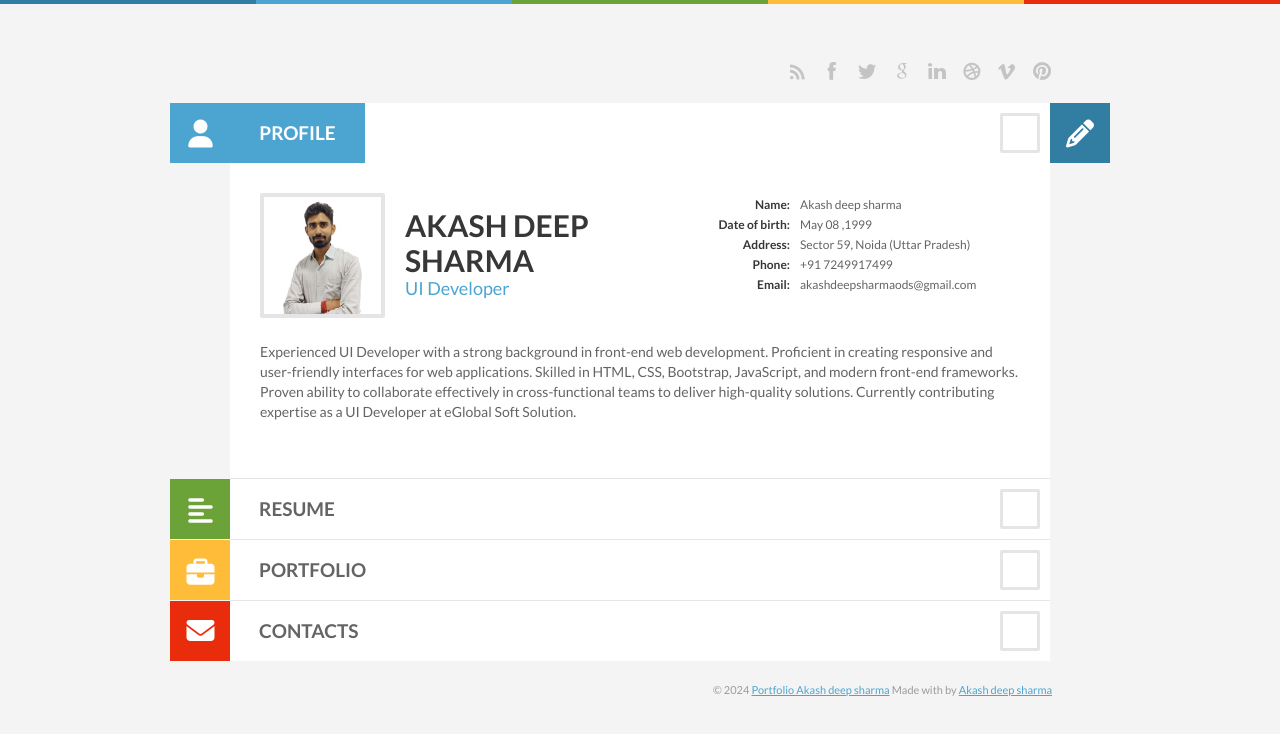
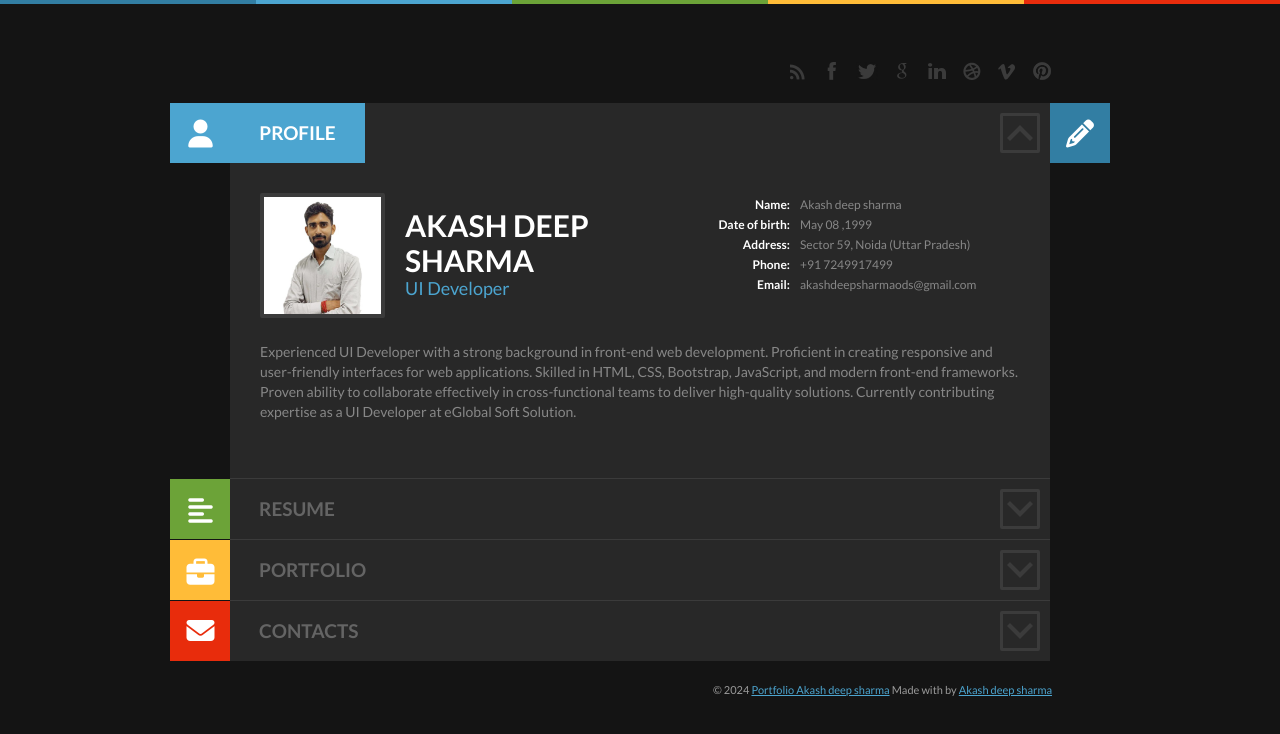
Before and after one commit to Akashdeepsharmaods/Resume, a plain HTML site: page index.html in a window 1280 px wide. Drawn offline with Linux system fonts and the light colour scheme; some packages are replaced by stand-ins of ours; some icons are missing.

Commit message:
Update style.css

```diff
--- a/style/style.css
+++ b/style/style.css
@@ -1,6 +1,6 @@
 @import url(../style/responsive.css);
 @import url(../style/shift-settings.css);
-/*@import url(../style/dark-theme.css);*/
+@import url(../style/dark-theme.css);
 @import url(../style/font-awesome/css/font-awesome.min.css);
 @import url(../style/prettyPhoto.css);
 @import url(../style/jquery.reject.css);
```
